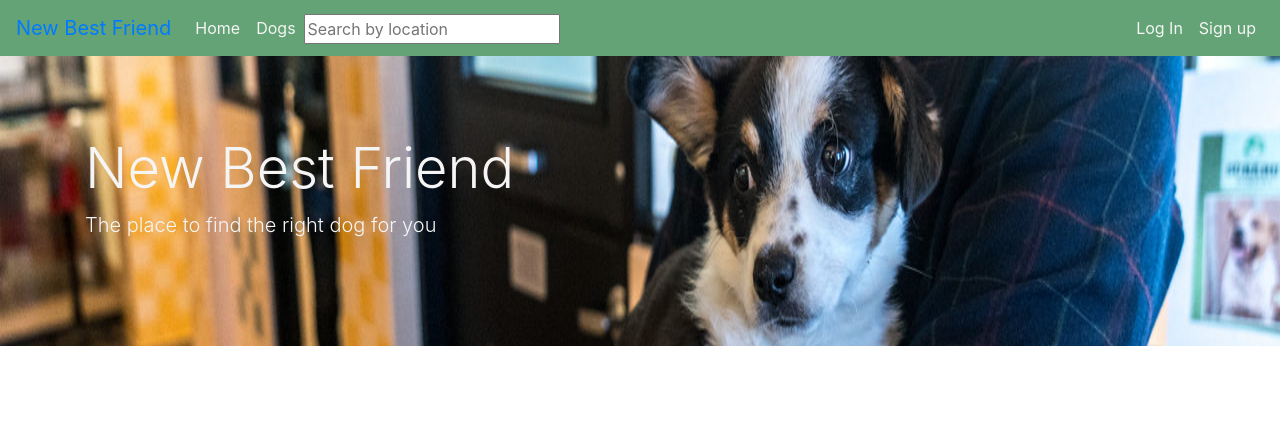
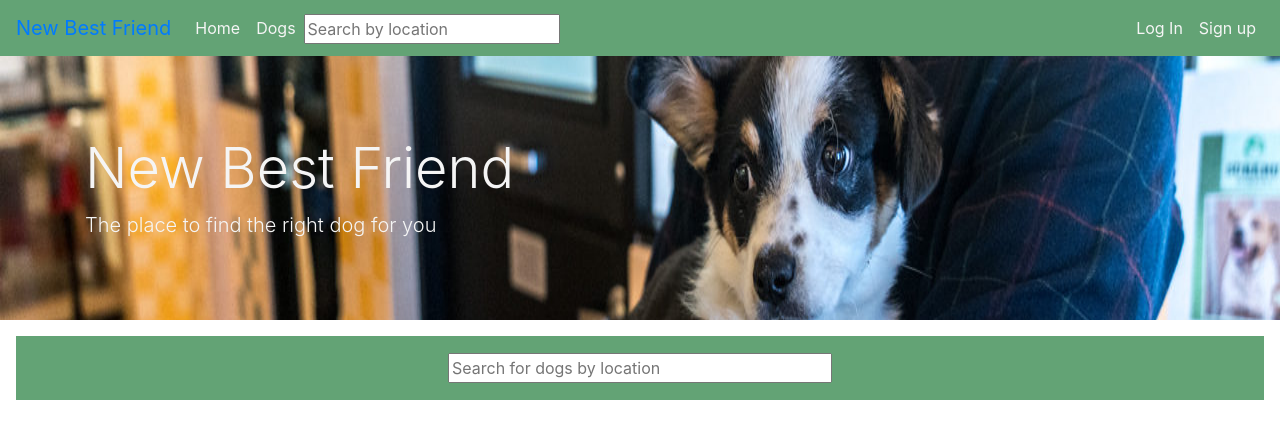
Before and after one commit to andrewjspivey/New_Best_Friend, a Django app: page / in a window 1280 px wide. Shown: the top 439 px of the page. Run offline with Django 3.2, Linux system fonts and the light colour scheme; data that the repository does not hold is empty.

Commit message:
adds search bar container to home page and dog cards to home

```diff
--- a/main_app/static/css/styles.css
+++ b/main_app/static/css/styles.css
@@ -1,4 +1,6 @@
-
+* {
+    box-sizing: border-box;
+}
 
 #topbar {
     background-color: #63A375;
@@ -20,7 +22,8 @@
     background-position: center;
     background-repeat: no-repeat;
     /* background-size: cover;  */
-    min-height: 290px;
+    min-height: 32vh;
+    margin-bottom: auto;
 }
 
 #searchbar {
@@ -57,7 +60,28 @@
 }
 
 .card-img-top {
-    width: 100%;
-    height: 15vw;
-    object-fit: cover;
+    width: 100% !important;
+    height: 20rem !important;
+    object-fit: cover !important;
 }
+
+.card {
+    max-width: 18.5rem
+}
+
+.search-container {
+    height: 8vh;
+    background-color: #63A375;
+    display: flex;
+    align-content: center;
+    margin: 1em;
+}
+
+.search-container .search-form {
+    margin: auto;
+}
+
+
+.search-container .search-form .search-input {
+    width: 30vw;
+}
--- a/main_app/templates/home.html
+++ b/main_app/templates/home.html
@@ -10,7 +10,32 @@
       <h1 class="display-4">New Best Friend</h1>
       <p class="lead">The place to find the right dog for you</p>
     </div>
-  </div>
+</div>
 
+<div class="search-container">
+    <form class="search-form" action="{% url 'search_results' %}" method="GET">
+        <input class="search-input" name="q" type="text" placeholder="Search for dogs by location">
+    </form>
+</div>
+
+<div class="container" id="dog-card-container">
+    <div class="card-deck">
+        {% for dog in dogs %}
+            <div class="card">
+                <img src="{{ dog.image }}" class="card-img-top" alt="image.jpg">
+                <div class="card-body">
+                    <p class="card-text">
+                        <h4>{{ dog.name }}</h4>
+                        <ul>
+                            <li>{{ dog.age }}</li>
+                            <li>{{ dog.breed }}</li>
+                            <li>{{ dog.location }}</li>
+                        </ul>
+                    </p>
+                </div>
+            </div>
+        {% endfor %}
+    </div>
+</div>
 
 {% endblock %}
--- a/main_app/views.py
+++ b/main_app/views.py
@@ -10,8 +10,10 @@ from django.db.models import Q
 
 def home(request):
     signup_modal = RegUserRegisterForm()
+    dogs = Dog.objects.all()
     context = {
         "signup_modal": signup_modal,
+        "dogs": dogs,
     }
     return render(request, "home.html", context)
 
```
Also changed, not shown: main_app/templates/dogs/index.html (+4 -5 lines).
